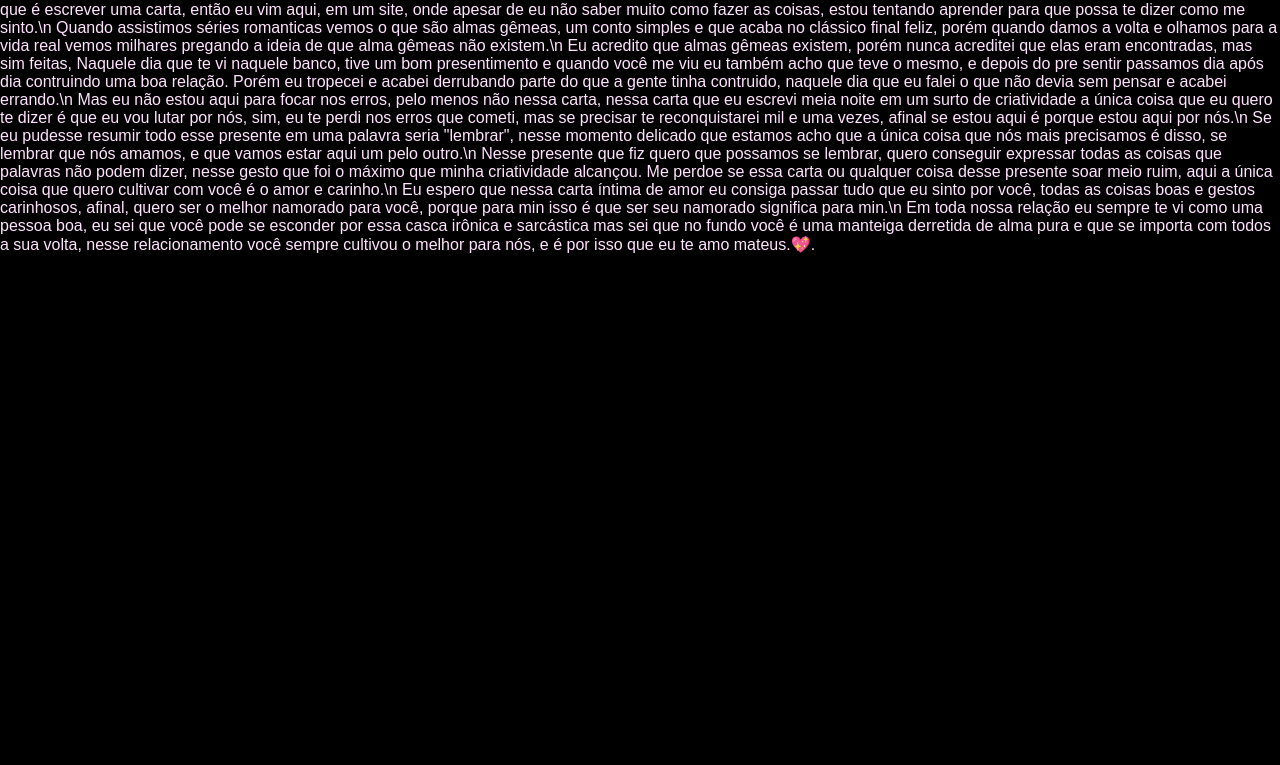
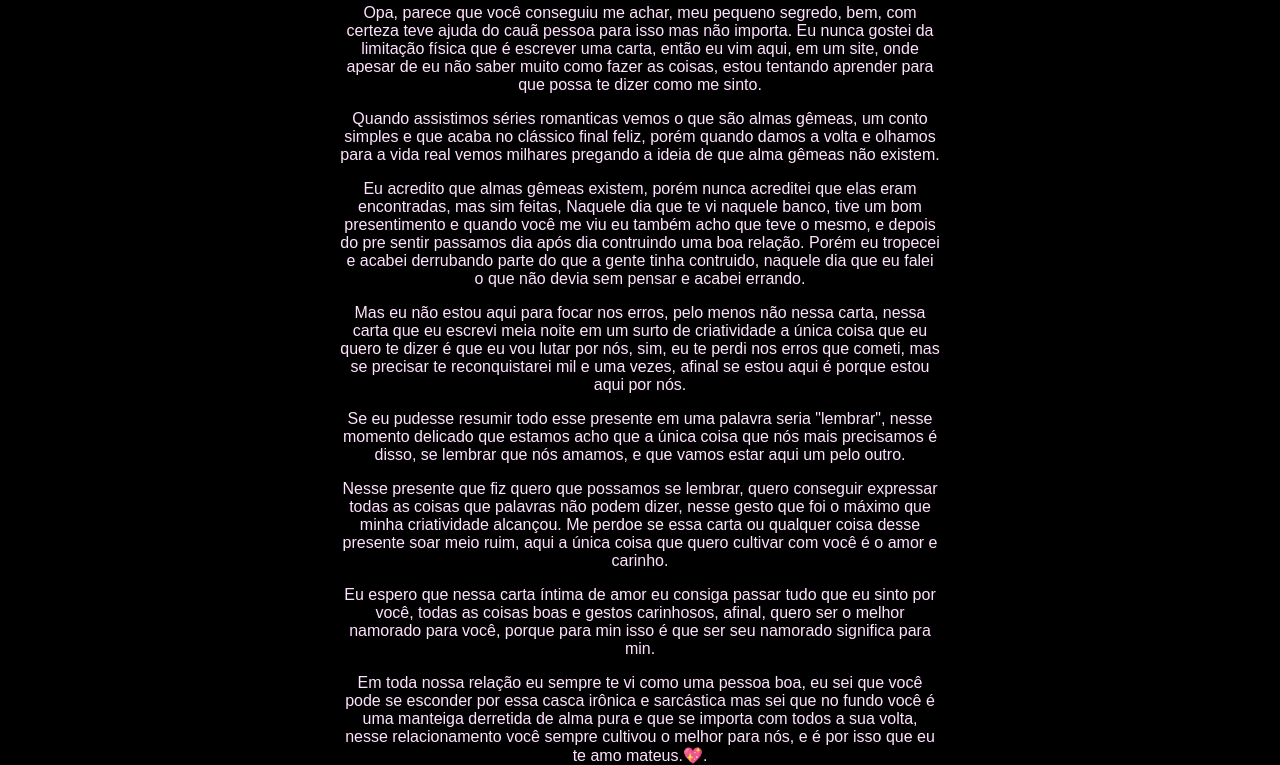
Before and after one commit to Relembrar/carta-intima, a plain HTML site: page index.html in a window 1280 px wide. Shown: the part 114-879 px from the top of the page. Before the commit the page ends 800 px from the top, so only its background shows below. Drawn offline with Linux system fonts and the light colour scheme.

Commit message:
Update index.html

```diff
--- a/index.html
+++ b/index.html
@@ -6,19 +6,19 @@
   <style>
     body, html {
       background-color: #010001;
-      height: 100%;
+      display: flex;
+      justify-content: center;
+      align-items: top;
+      height: 100vh;
       margin: 0;
+      text-align: center;
     }
     h1 {
       font-family: Helvetica;
       color: #ffb3fd;
     }
-    .center {
-      flex-direction: column;
-      display: flex;
-      justify-content: top;
-      align-items: center;
-      height: 100vh;
+    .content {
+      max-width: 600px;
     }
     p {
       font-family: Arial;
@@ -27,42 +27,42 @@
   </style>
 </head>
 <body>
-  <div class="center">
+  <div class="content">
     <h1>Pequena carta íntima em formato de site.💖</h1>
     <p>Opa, parece que você conseguiu me achar, meu pequeno segredo, bem, com certeza
 teve ajuda do cauã pessoa para isso mas não importa. Eu nunca gostei da limitação
 física que é escrever uma carta, então eu vim aqui, em um site, onde apesar de eu não
-saber muito como fazer as coisas, estou tentando aprender para que possa te dizer como me sinto.\n
+saber muito como fazer as coisas, estou tentando aprender para que possa te dizer como me sinto.</p>
 
-	Quando assistimos séries romanticas vemos o que são almas gêmeas, um conto simples
+	<p>Quando assistimos séries romanticas vemos o que são almas gêmeas, um conto simples
 e que acaba no clássico final feliz, porém quando damos a volta e olhamos para a vida real
-vemos milhares pregando a ideia de que alma gêmeas não existem.\n
+vemos milhares pregando a ideia de que alma gêmeas não existem.</p>
 
-	Eu acredito que almas gêmeas existem, porém nunca acreditei que elas eram
+	<p>Eu acredito que almas gêmeas existem, porém nunca acreditei que elas eram
 encontradas, mas sim feitas, Naquele dia que te vi naquele banco, tive um bom presentimento
 e quando você me viu eu também acho que teve o mesmo, e depois do pre sentir passamos dia
 após dia contruindo uma boa relação. Porém eu tropecei e acabei derrubando parte do que a
-gente tinha contruido, naquele dia que eu falei o que não devia sem pensar e acabei errando.\n
+gente tinha contruido, naquele dia que eu falei o que não devia sem pensar e acabei errando.</p>
 
-	Mas eu não estou aqui para focar nos erros, pelo menos não nessa carta, nessa carta
+	<p>Mas eu não estou aqui para focar nos erros, pelo menos não nessa carta, nessa carta
 que eu escrevi meia noite em um surto de criatividade a única coisa que eu quero te dizer
 é que eu vou lutar por nós, sim, eu te perdi nos erros que cometi, mas se precisar
-te reconquistarei mil e uma vezes, afinal se estou aqui é porque estou aqui por nós.\n
+te reconquistarei mil e uma vezes, afinal se estou aqui é porque estou aqui por nós.</p>
 
-	Se eu pudesse resumir todo esse presente em uma palavra seria "lembrar", nesse
+	<p>Se eu pudesse resumir todo esse presente em uma palavra seria "lembrar", nesse
 momento delicado que estamos acho que a única coisa que nós mais precisamos é disso,
-se lembrar que nós amamos, e que vamos estar aqui um pelo outro.\n
+se lembrar que nós amamos, e que vamos estar aqui um pelo outro.</p>
 
-	Nesse presente que fiz quero que possamos se lembrar, quero conseguir
+	<p>Nesse presente que fiz quero que possamos se lembrar, quero conseguir
 expressar todas as coisas que palavras não podem dizer, nesse gesto que foi o máximo
 que minha criatividade alcançou. Me perdoe se essa carta ou qualquer coisa desse presente
-soar meio ruim, aqui a única coisa que quero cultivar com você é o amor e carinho.\n
+soar meio ruim, aqui a única coisa que quero cultivar com você é o amor e carinho.</p>
 
-	Eu espero que nessa carta íntima de amor eu consiga passar tudo que eu sinto por
+	<p>Eu espero que nessa carta íntima de amor eu consiga passar tudo que eu sinto por
 você, todas as coisas boas e gestos carinhosos, afinal, quero ser o melhor namorado
-para você, porque para min isso é que ser seu namorado significa para min.\n
+para você, porque para min isso é que ser seu namorado significa para min.</p>
 
-	Em toda nossa relação eu sempre te vi como uma pessoa boa, eu sei que você
+	<p>Em toda nossa relação eu sempre te vi como uma pessoa boa, eu sei que você
 pode se esconder por essa casca irônica e sarcástica mas sei que no fundo você é uma
 manteiga derretida de alma pura e que se importa com todos a sua volta, nesse relacionamento
 você sempre cultivou o melhor para nós, e é por isso que eu te amo mateus.💖.</p>
```
